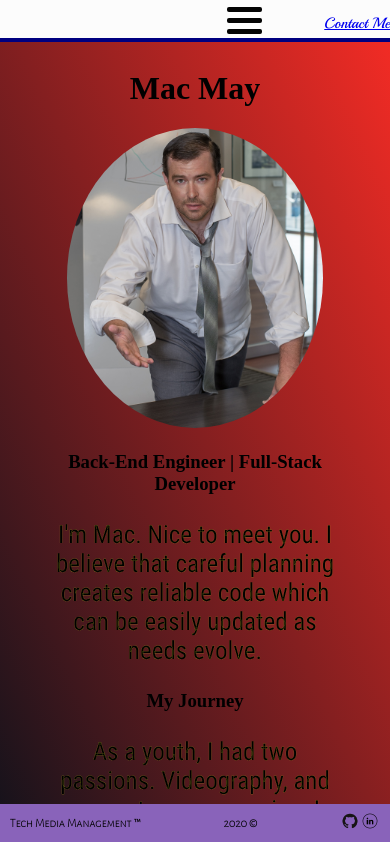
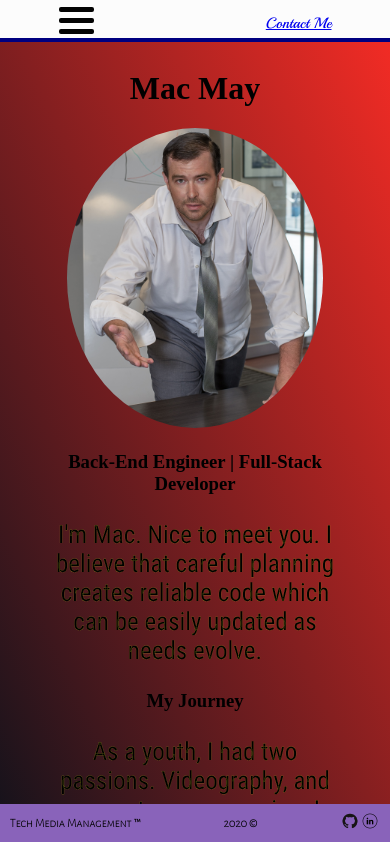
Before and after one commit to MakerMacAttack/portfolio, a React (Create React App) app: page / in a window 390 px wide. Shown: the top 842 px of the page. Built offline with nearby package versions, Linux system fonts and the light colour scheme; a web font is replaced by a local one.

Commit message:
Solid first draft completion

```diff
--- a/src/components/shared/NavBar/NavBar.css
+++ b/src/components/shared/NavBar/NavBar.css
@@ -7,6 +7,7 @@ header {
   background-color: #fcfcfc;
   border-bottom: solid 4px #000080;
   display: flex;
+  flex-direction: column;
 }
 
 .head-link {
@@ -34,7 +35,7 @@ header {
   align-items: center;
   width: 70vw;
   margin: 0 auto;
-  /* position: fixed; */
+  margin-top: -7px;
 }
 
 #burger {
@@ -60,7 +61,7 @@ header {
 
 #mobile-nav {
   position: relative;
-  top: 40px;
+  top: -4px;
   display: flex;
   flex-direction: column;
   transition: 0.8s;
@@ -87,6 +88,8 @@ header {
 
   #navbox {
     justify-content: space-between;
+    display: relative;
+    top: -100px;
   }
 
   #burger {
--- a/src/components/shared/NavBar/NavBar.jsx
+++ b/src/components/shared/NavBar/NavBar.jsx
@@ -10,6 +10,19 @@ export default function NavBar() {
 
   return (
     <header>
+      <div id="navbox">
+        <div id="burger" onClick={() => setOpen((prevState) => !prevState)}>
+          <div className="burger-line" id={open ? "backslash" : "top"} />
+          <div className="burger-line" id={open ? "gone" : "middle"} />
+          <div className="burger-line" id={open ? "forwardslash" : "bottom"} />
+        </div>
+        {NavButtons.map((button, idx) => (
+          <NavButton key={idx} display={button.display} link={button.link} />
+        ))}
+        <Link to="/contact" id="contact">
+          Contact Me
+        </Link>
+      </div>
       <div
         id="mobile-nav"
         className={open ? "mobile-nav-open" : "mobile-nav-closed"}
@@ -23,19 +36,6 @@ export default function NavBar() {
           />
         ))}
       </div>
-      <div id="navbox">
-        <div id="burger" onClick={() => setOpen((prevState) => !prevState)}>
-          <div className="burger-line" id={open ? "backslash" : "top"} />
-          <div className="burger-line" id={open ? "gone" : "middle"} />
-          <div className="burger-line" id={open ? "forwardslash" : "bottom"} />
-        </div>
-        {NavButtons.map((button, idx) => (
-          <NavButton key={idx} display={button.display} link={button.link} />
-        ))}
-        <Link to="/contact" id="contact">
-          Contact Me
-        </Link>
-      </div>
     </header>
   );
 }
```
Also changed, not shown: 1 other file (tests, documents, lock files or other folders).
